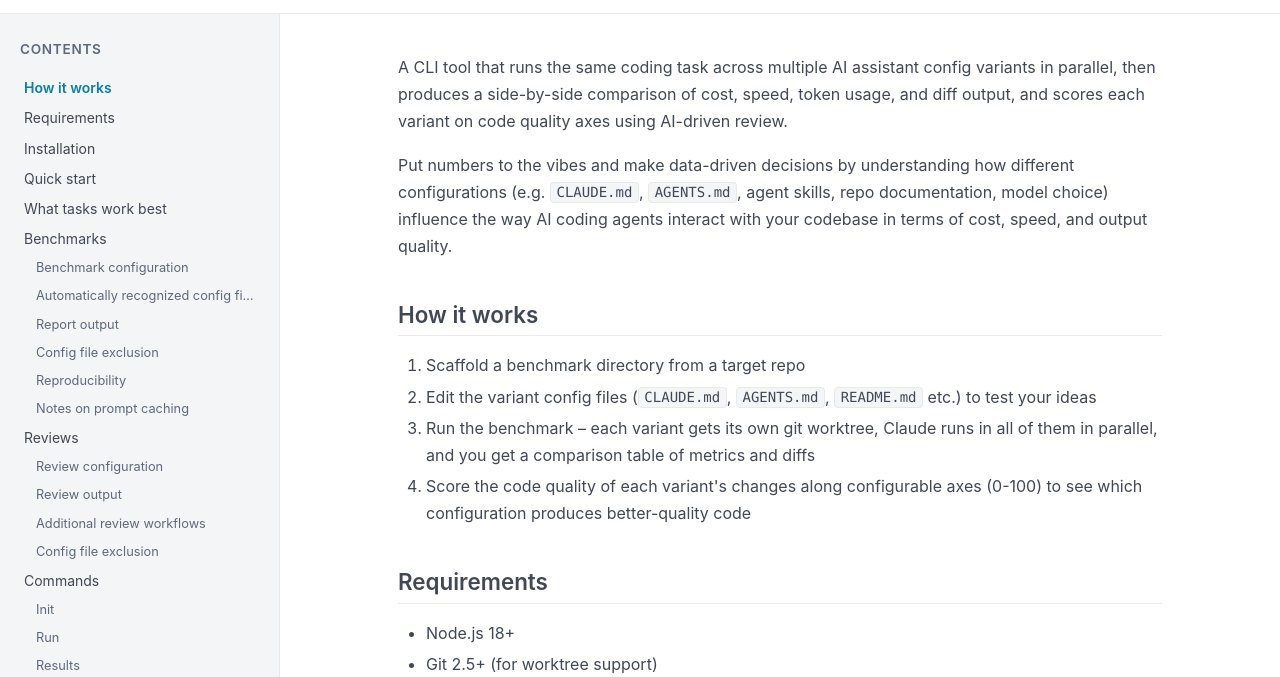
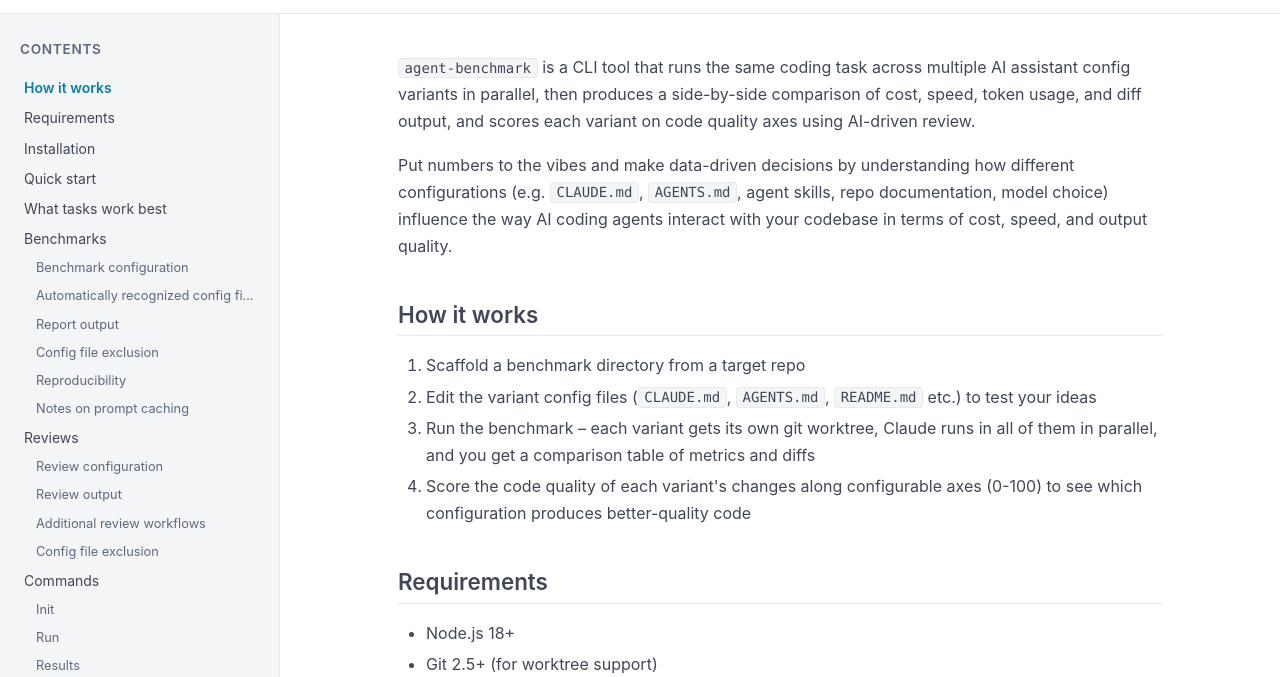
Before and after one commit to bence-toth/agent-benchmark, a plain HTML site: page index.html in a window 1280 px wide. Shown: the part 66-743 px from the top of the page. Drawn offline with Linux system fonts and the light colour scheme; a web font is replaced by a local one.

Commit message:
deploy: 938f621835862b326076847f6ed25b002f37faf1

```diff
--- a/index.html
+++ b/index.html
@@ -464,7 +464,7 @@
       <div class="content-wrapper">
         <main class="content" id="main-content">
           <h1>agent-benchmark</h1>
-<p>A CLI tool that runs the same coding task across multiple AI assistant config variants in parallel, then produces a side-by-side comparison of cost, speed, token usage, and diff output, and scores each variant on code quality axes using AI-driven review.</p>
+<p><code>agent-benchmark</code> is a CLI tool that runs the same coding task across multiple AI assistant config variants in parallel, then produces a side-by-side comparison of cost, speed, token usage, and diff output, and scores each variant on code quality axes using AI-driven review.</p>
 <p>Put numbers to the vibes and make data-driven decisions by understanding how different configurations (e.g. <code>CLAUDE.md</code>, <code>AGENTS.md</code>, agent skills, repo documentation, model choice) influence the way AI coding agents interact with your codebase in terms of cost, speed, and output quality.</p>
 <h2>How it works</h2>
 <ol>
```
